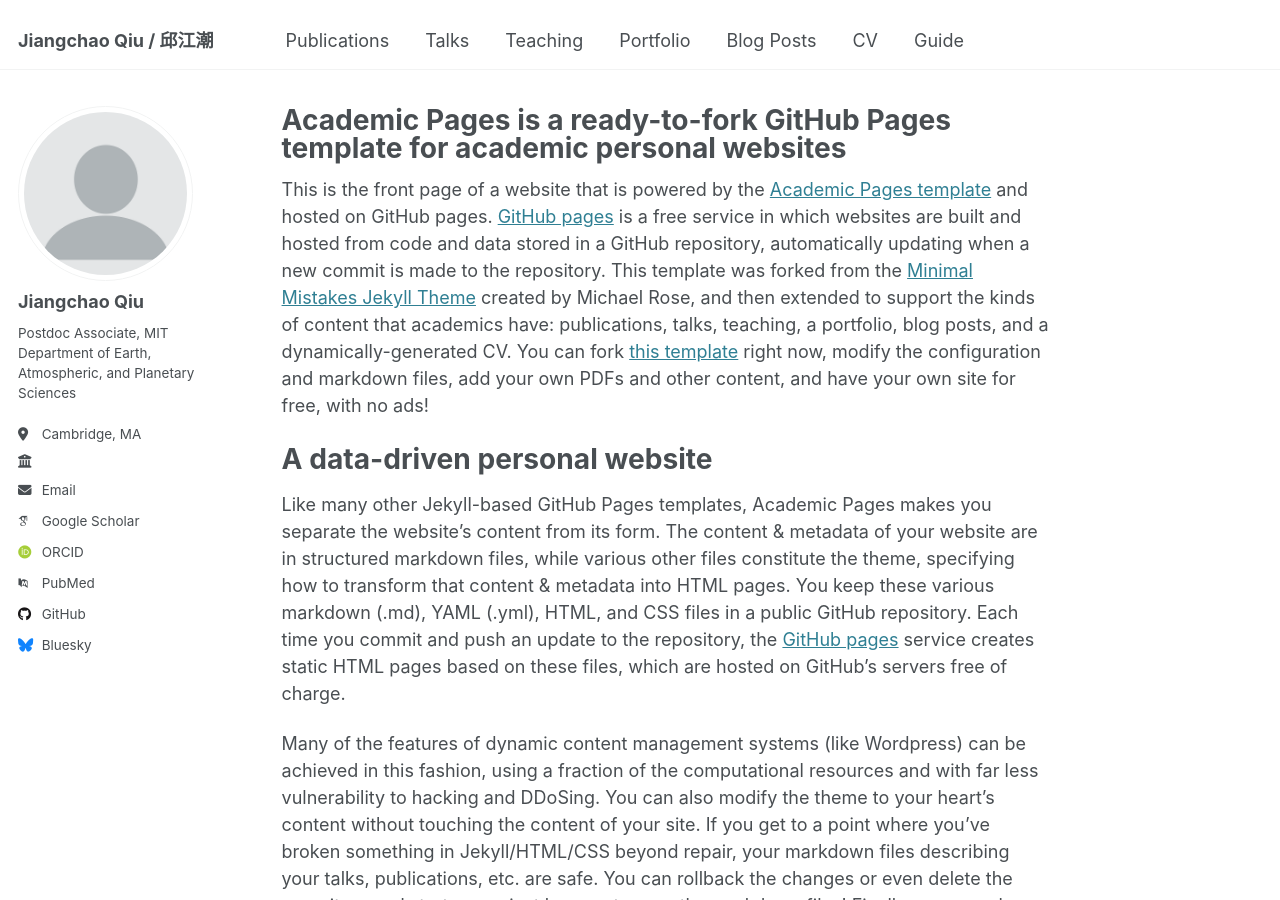
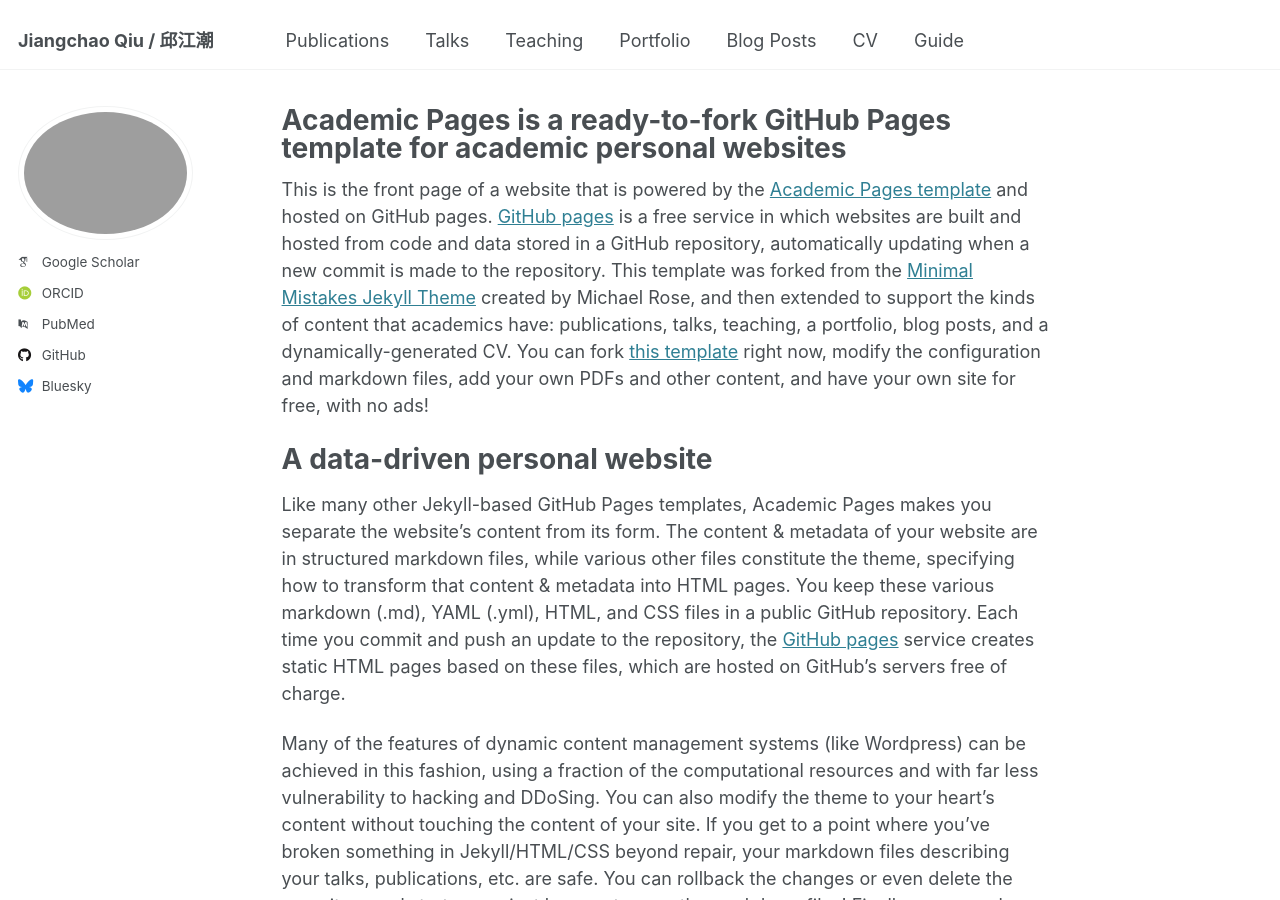
Before and after one commit to Jiangchao3/JiangchaoQiu, a Jekyll site: the page built from _pages/about.md, in a window 1280 px wide and 900 px high. Built offline with Jekyll 4.4.1, drawn with Linux system fonts in a browser that asks for light colours; some web fonts are replaced.

Commit message:
Update _config.yml

```diff
--- a/_config.yml
+++ b/_config.yml
@@ -22,14 +22,14 @@ repository               : "academicpages/academicpages.github.io"
 #               Additional customization can be done by editing /_includes/author-profile.html
 author:
   # Biographic information
-  avatar           : "profile.png"
-  name             : "Jiangchao Qiu"
+  avatar           : #"profile.png"
+  name             : #"Jiangchao Qiu"
   pronouns         : # "He/Him"
-  bio              : "Postdoc Associate, MIT Department of Earth, Atmospheric, and Planetary Sciences"
-  location         : "Cambridge, MA"
-  employer         : ""
+  bio              : #"Postdoc Associate, MIT Department of Earth, Atmospheric, and Planetary Sciences"
+  location         : #"Cambridge, MA"
+  employer         : #""
   uri              : # URL
-  email            : "qiujch24@mit.edu"
+  email            : #"qiujch24@mit.edu"
 
   # Academic websites
   arxiv            : # URL - Update with the correct link to your profile
```
